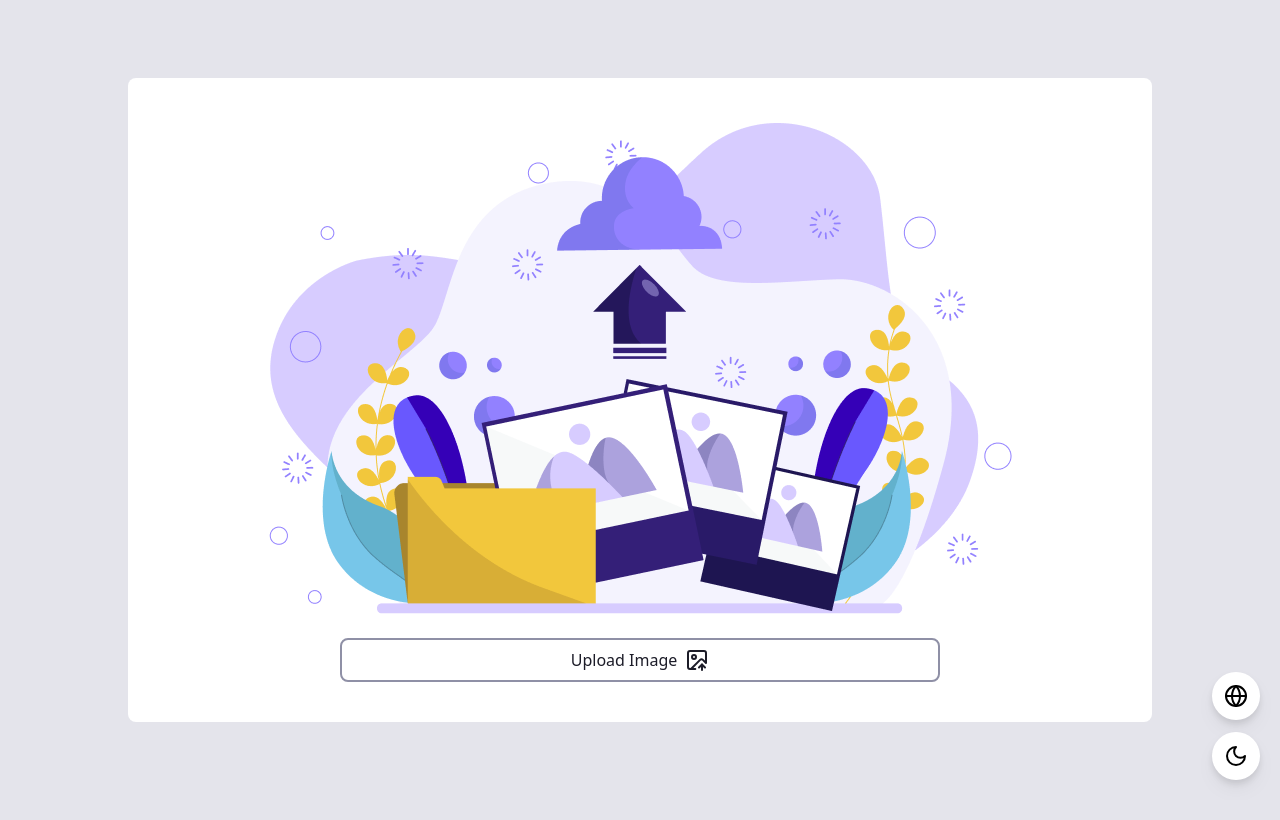
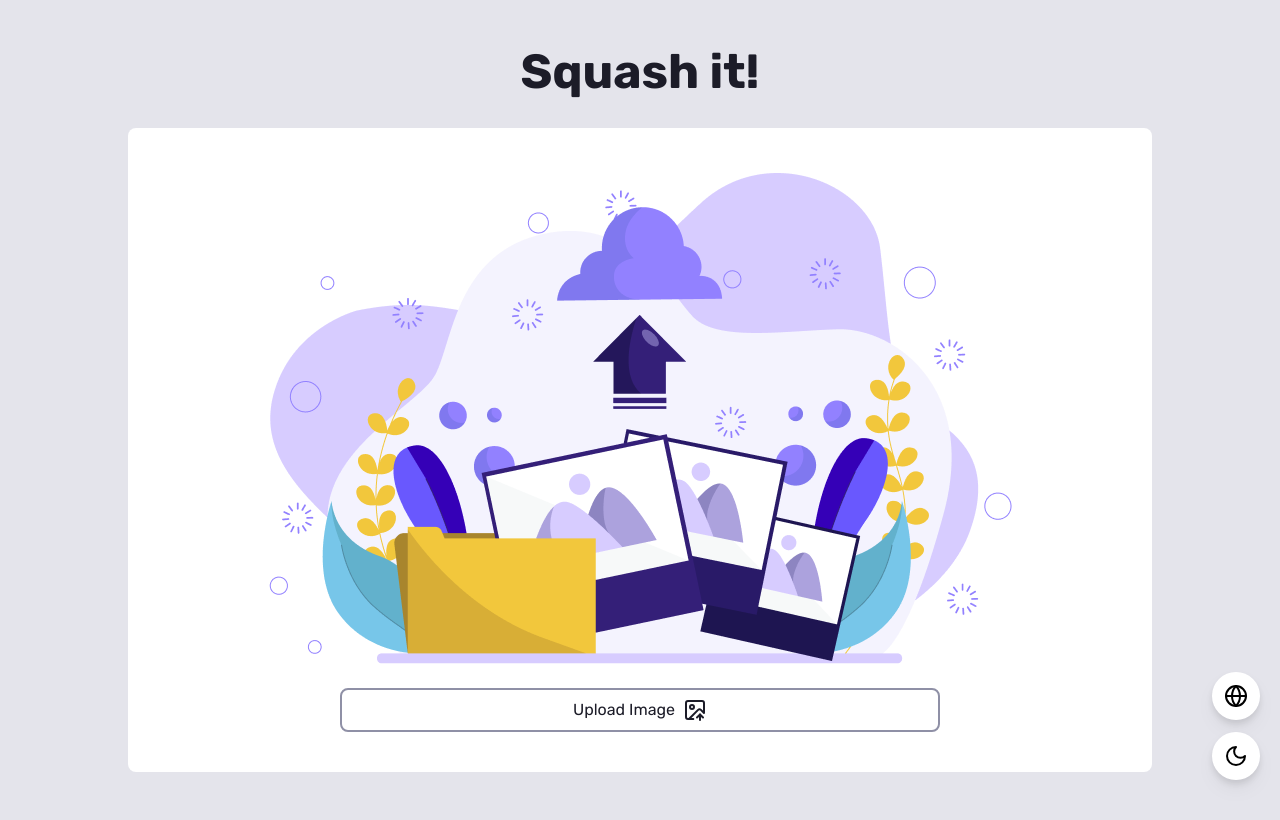
Before and after one commit to AbdelrahmanMostafa0/image-compressor, a Next.js app: page /en in a window 1280 px wide. Built offline with nearby package versions, Linux system fonts and the light colour scheme.

Commit message:
redux setup

```diff
--- a/messages/ar.json
+++ b/messages/ar.json
@@ -1,9 +1,4 @@
 {
-  "HomePage": {
-    "title": "مرحبا بالعالم!",
-    "about": "Go to the about page"
-  },
-  "form": {
-    "required": "يرجى رفع صورة"
-  }
+  "title": "إكبسها",
+  "uploadImage": "ارفع صورة"
 }
--- a/messages/en.json
+++ b/messages/en.json
@@ -1,6 +1,4 @@
 {
-  "HomePage": {
-    "title": "Hello world!",
-    "about": "Go to the about page"
-  }
+  "title": "Squash it!",
+  "uploadImage": "Upload Image"
 }
--- a/package.json
+++ b/package.json
@@ -9,6 +9,7 @@
     "lint": "next lint"
   },
   "dependencies": {
+    "@reduxjs/toolkit": "^2.5.1",
     "browser-image-compression": "^2.0.2",
     "lucide-react": "^0.475.0",
     "motion": "^12.4.1",
@@ -16,7 +17,8 @@
     "next-intl": "^3.26.3",
     "react": "^18.2.0",
     "react-dom": "^18.2.0",
-    "react-hook-form": "^7.54.2"
+    "react-hook-form": "^7.54.2",
+    "react-redux": "^9.2.0"
   },
   "devDependencies": {
     "@eslint/eslintrc": "^3",
--- a/src/app/globals.css
+++ b/src/app/globals.css
@@ -1,7 +1,10 @@
+@import url("https://fonts.googleapis.com/css2?family=Rubik:ital,wght@0,300..900;1,300..900&display=swap");
+
 @tailwind base;
 @tailwind components;
 @tailwind utilities;
 
 body {
   transition: all 0.3s;
+  font-family: "Rubik", sans-serif;
 }
--- a/src/components/ImageForm.jsx
+++ b/src/components/ImageForm.jsx
@@ -5,6 +5,8 @@
 import { useForm } from "react-hook-form";
 import RenderImage from "./RenderImage";
 import UploadBtn from "./UploadBtn";
+import { store } from "@/store/store";
+import { Provider } from "react-redux";
 
 const ImageForm = () => {
   const {
@@ -16,17 +18,19 @@
     clearErrors,
   } = useForm();
   const imageInputRef = useRef(null);
-  //   const t = useTranslations("form");
+  const t = useTranslations("");
   const openGallery = () => {
     imageInputRef.current.click();
   };
-  //   console.log(URL?.createObjectURL(watch("image")));
 
   return (
-    <div className="container mx-auto flex items-center justify-center flex-col min-h-dvh py-12 sm:px-0 px-5">
+    <Provider store={store}>
+      <div className="container mx-auto flex items-center justify-center flex-col min-h-dvh py-12 sm:px-0 px-5 space-y-4 sm:space-y-8">
         {" "}
-      {/* <h1>{t("title")}</h1> */}
-      <div className="w-full md:max-w-[80%] bg-lightMode-background dark:bg-darkMode-background p-5 sm:p-10 rounded-lg">
+        <h1 className="text-5xl text-center  dark:text-darkMode-primary text-lightMode-primary font-bold">
+          {t("title")}
+        </h1>
+        <div className="w-full md:max-w-[80%] bg-lightMode-background dark:bg-darkMode-background p-5 sm:p-10 space-y-5 rounded-lg">
           {/* <button onClick={openGallery}>Upload</button> */}
           <input
             hidden
@@ -57,6 +61,7 @@
           </div>
         </div>
       </div>
+    </Provider>
   );
 };
 export default ImageForm;
--- a/src/components/UploadBtn.jsx
+++ b/src/components/UploadBtn.jsx
@@ -1,13 +1,16 @@
 import { ImageUp } from "lucide-react";
+import { useTranslations } from "next-intl";
 
 const UploadBtn = ({ openGallery }) => {
+  const t = useTranslations("");
+
   return (
     <button
       onClick={openGallery}
       type="button"
       className="flex items-center justify-center gap-2 px-4 py-2 border-2 border-lightMode-secondary text-lightMode-primary rounded-lg w-full max-w-[600px] mx-auto dark:text-darkMode-primary"
     >
-      Upload Image <ImageUp />
+      {t("uploadImage")} <ImageUp />
     </button>
   );
 };
--- /dev/null
+++ b/src/components/providers/Providers.jsx
@@ -0,0 +1,17 @@
+"use client";
+
+import { NextIntlClientProvider } from "next-intl";
+import { Provider } from "react-redux";
+import store from "@/store/store";
+
+const Providers = ({ children, messages }) => {
+  return (
+    // <Provider store={store}>
+    <NextIntlClientProvider messages={messages}>
+      {children}
+    </NextIntlClientProvider>
+    // </Provider>
+  );
+};
+
+export default Providers;
--- /dev/null
+++ b/src/store/features/settingSlice.js
@@ -0,0 +1,18 @@
+import { createSlice } from "@reduxjs/toolkit";
+const initialState = {
+  maxSizeMB: 1,
+  quality: 0.75,
+  maxWidthOrHeight: 1000,
+};
+
+export const settingSlice = createSlice({
+  name: "settings",
+  initialState,
+  reducers: {
+    updateSetting(state) {
+      state.quality = 0.5;
+    },
+  },
+});
+export const { updateSetting } = settingSlice.actions;
+export default settingSlice.reducer;
--- /dev/null
+++ b/src/store/store.js
@@ -0,0 +1,7 @@
+import { configureStore } from "@reduxjs/toolkit";
+import SettingsReducer from "./features/settingSlice";
+export const store = configureStore({
+  reducer: {
+    settings: SettingsReducer,
+  },
+});
```
Also changed, not shown: 1 other file (tests, documents, lock files or other folders). Lines whose indentation alone changed are shown as unchanged.
